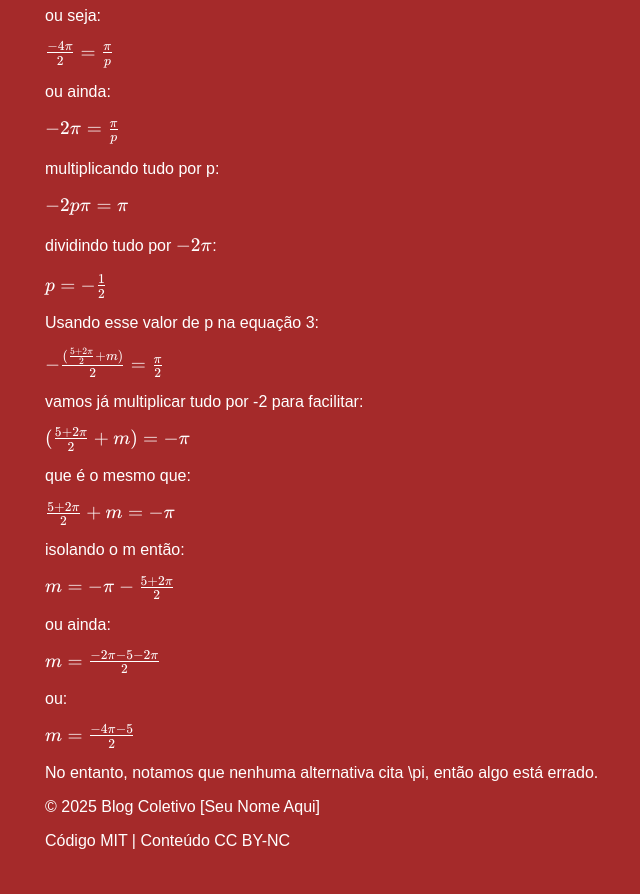
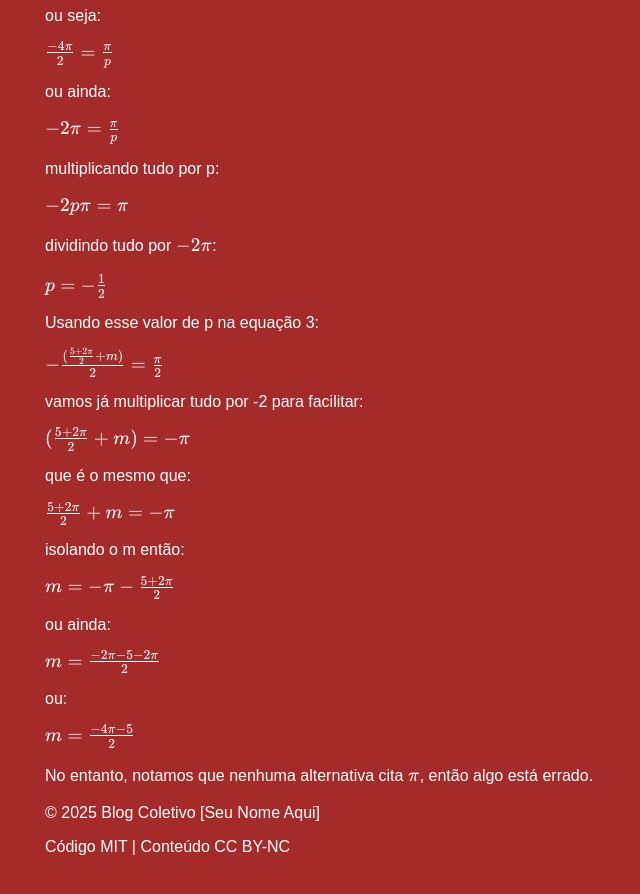
Before and after one commit to willskiufrgs-a11y/kaliTimes, a Jekyll site: the page built from _posts/2025-11-28-quetãoEnemmd.md, in a window 1280 px wide and 900 px high, scrolled down 2716 px. Shown: the top 894 px of the window, without its empty margins (195-835 px from the left). Built offline with Jekyll 4.4.1, drawn with Linux system fonts in a browser that asks for light colours.

```diff
--- a/_posts/2025-11-28-quetãoEnemmd.md
+++ b/_posts/2025-11-28-quetãoEnemmd.md
@@ -136,4 +136,4 @@ ou:
 
 $m = \frac{-4\pi -5}{2}$
 
-No entanto, notamos que nenhuma alternativa cita \pi, então algo está errado.
+No entanto, notamos que nenhuma alternativa cita $\pi$, então algo está errado.
```
